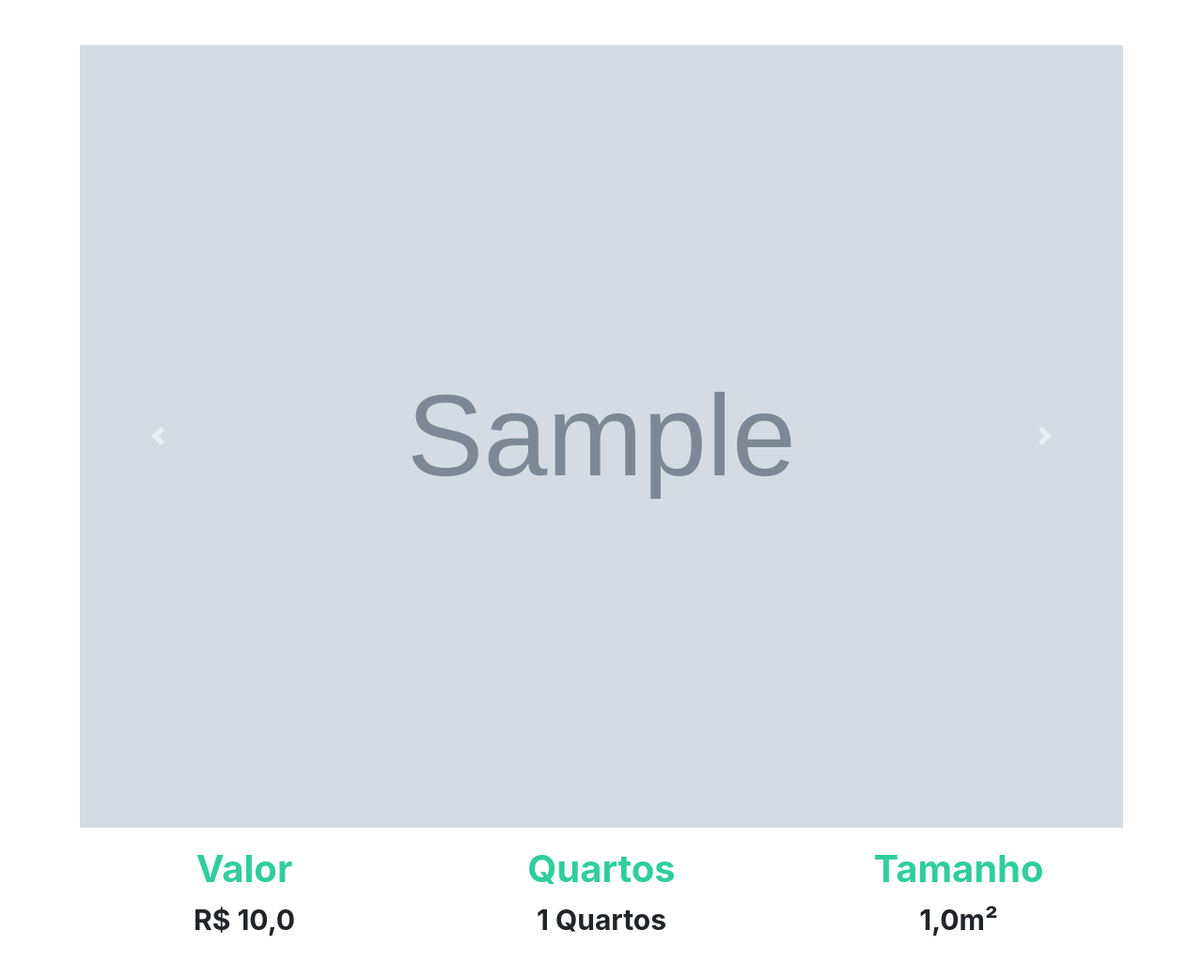
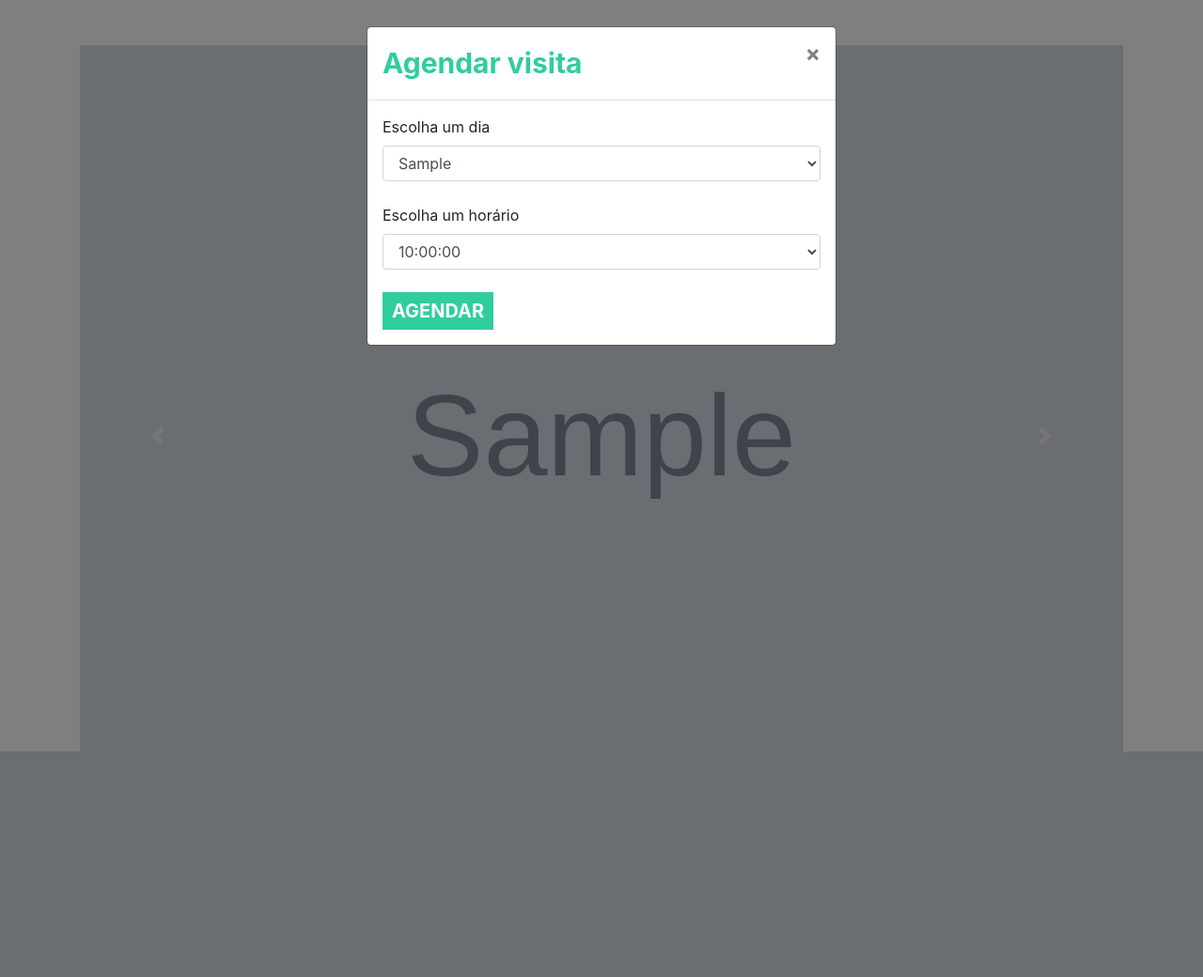
Before and after one commit to ionannery/PyStack-project-IMOBI, a Django app: page /imovel/1 in a window 1280 px wide, after a click on "AGENDAR VISITA". Shown: the top 1040 px of the page at 94% size. After the commit the page ends 800 px from the top, so only its background shows below. Run offline with Django 4.2, Linux system fonts and the light colour scheme; tables that the repository leaves empty hold one stand-in row (values such as "Sample post"); grey boxes marked "Sample" are stand-in pictures.

Commit message:
add parte 3 do projeto - dia 03

```diff
--- a/plataforma/templates/imovel.html
+++ b/plataforma/templates/imovel.html
@@ -102,4 +102,41 @@
     </div>
 
 
+
+    <div class="modal fade" id="exampleModal" tabindex="-1" role="dialog" aria-labelledby="exampleModalLabel" aria-hidden="true">
+            <div class="modal-dialog" role="document">
+                <div class="modal-content">
+                    <div class="modal-header">
+                        <h5 class="modal-title titulo_filtrar" id="exampleModalLabel">Agendar visita</h5>
+                        <button type="button" class="close" data-dismiss="modal" aria-label="Close">
+                        <span aria-hidden="true">&times;</span>
+                        </button>
+                    </div>
+                    <div class="modal-body">
+                        <form action="{% url 'agendar_visitas' %}" method="POST">{% csrf_token %}
+                            <label>Escolha um dia</label>
+                            <select name="dia" class="form-control">
+                                {% for dia in imovel.dias_visita.all %}
+                                    <option value="{{dia}}">{{dia}}</option>
+                                {% endfor %}
+                            </select>
+                            <br>
+
+                            <label>Escolha um horário</label>
+                            <select name="horario" class="form-control">
+                                {% for horario in imovel.horarios.all %}
+                                    <option value="{{horario}}">{{horario}}</option>
+                                {% endfor %}
+                            </select>
+                            <input name="id_imovel" type="hidden" value="{{imovel.id}}">
+                            <br>
+                            <input  class="btn_agendar" type="submit" value="AGENDAR">
+                        </form>
+                    </div>
+
+                </div>
+            </div>
+        </div>
+
+
 {% endblock  %}
--- a/plataforma/urls.py
+++ b/plataforma/urls.py
@@ -5,4 +5,7 @@ from . import views
 urlpatterns = [
     path('', views.home, name='home'),
     path('imovel/<str:id>', views.imovel, name="imovel"),
+    path('agendar_visitas', views.agendar_visitas, name="agendar_visitas"),
+    path('agendamentos', views.agendamentos, name="agendamentos"),
+    path('cancelar_agendamento/<str:id>', views.cancelar_agendamento, name="cancelar_agendamento"),
 ]
--- a/plataforma/views.py
+++ b/plataforma/views.py
@@ -1,7 +1,7 @@
 from django.http import HttpResponse
-from django.shortcuts import render
+from django.shortcuts import redirect, render
 from django.contrib.auth.decorators import login_required
-from .models import Cidade, Imovei
+from .models import Cidade, Imovei, Visitas
 from django.shortcuts import get_object_or_404
 
 
@@ -33,3 +33,32 @@ def imovel(request, id):
     imovel = get_object_or_404(Imovei, id=id)
     sugestoes = Imovei.objects.filter(cidade=imovel.cidade).exclude(id=id)[:2]
     return render(request, 'imovel.html', {'imovel': imovel, 'sugestoes': sugestoes, 'id': id})
+
+
+def agendar_visitas(request):
+    usuario = request.user
+    dia = request.POST.get('dia')
+    horario = request.POST.get('horario')
+    id_imovel = request.POST.get('id_imovel')
+
+    visitas = Visitas(
+        imovel_id=id_imovel,
+        usuario=usuario,
+        dia=dia,
+        horario=horario
+    )
+    visitas.save()
+
+    return redirect('/agendamentos')
+
+
+def agendamentos(request):
+    visitas = Visitas.objects.filter(usuario=request.user)
+    return render(request, "agendamentos.html", {'visitas': visitas})
+
+
+def cancelar_agendamento(request, id):
+    visitas = get_object_or_404(Visitas, id=id)
+    visitas.status = "C"
+    visitas.save()
+    return redirect('/agendamentos')
--- a/templates/base.html
+++ b/templates/base.html
@@ -23,7 +23,7 @@
         <div class="collapse navbar-collapse" id="navbarNav">
           <ul class="navbar-nav">
             <li class="nav-item active">
-              <a class="nav-link" href="">Agendamento</a>
+              <a class="nav-link" href="{% url 'agendamentos' %}"> Agendamento</a>
             </li>
           </ul>
         </div>
```
Also changed, not shown: plataforma/templates/agendamentos.html (added, +65 -0 lines).
